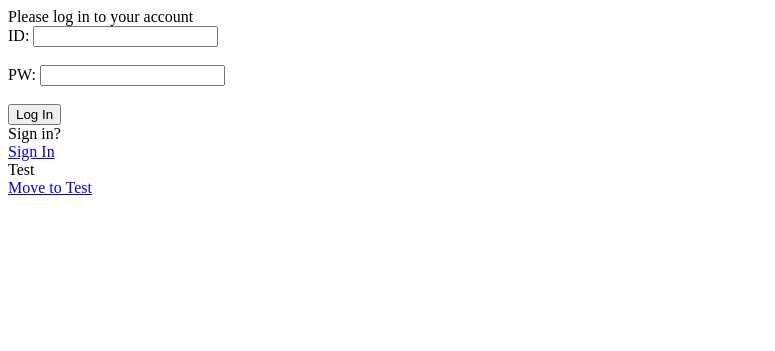
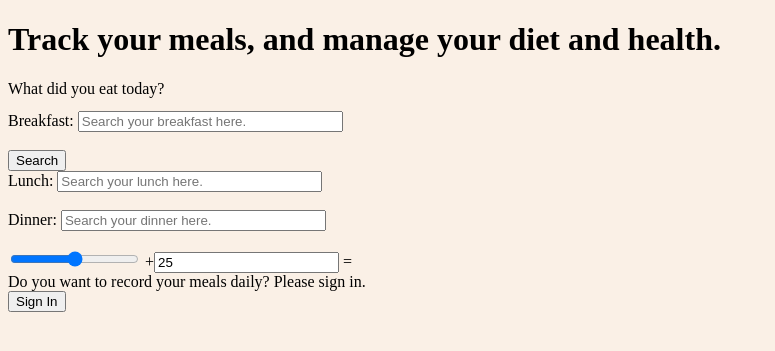
Before and after one commit to nonjang545/HA-Project, a Django app: page / in a window 1280 px wide. Shown: the top 351 px of the page, without its empty margins (0-775 px from the left). Run offline with Django 3.2, Linux system fonts and the light colour scheme.

Commit message:
updated html file with minor edits and css

```diff
--- a/test_website/settings.py
+++ b/test_website/settings.py
@@ -26,7 +26,7 @@ SECRET_KEY = '#$7pvrgdjq@h%cl_61e_yr9r^5qa^-9^#q$i1@jj%t05dyffij'
 # SECURITY WARNING: don't run with debug turned on in production!
 DEBUG = True
 
-ALLOWED_HOSTS = []
+ALLOWED_HOSTS = ['localhost', '127.0.0.1']
 
 
 # Application definition
--- a/test_website/templates/index.html
+++ b/test_website/templates/index.html
@@ -1,27 +1,46 @@
 <!DOCTYPE html>
 <html>
 <head>
+<style>
+    body {
+        background-color: linen;
+    }
+
+
+</style>
 <meta charset="utf-8">
 <title>Home</title>
 </head>
 <body>
-    <div> Please log in to your account </div>
+    <h1> Track your meals, and manage your diet and health. </h1>
+    <div> What did you eat today? </div>
+        <pre></pre>
+
         <form action="/action_page.php">
-            <label for="userID">ID:</label>
-            <input type="text" id="userID" name="userID"><br><br>
-            <label for="userPW">PW:</label>
-            <input type="text" id="userPW" name="userPW"><br><br>
-            <input type="submit" value="Log In">
+            <div class="input-group">
+                <label for="Breakfast">Breakfast:</label>
+                <input type="text" id="Breakfast" name="Breakfast" placeholder="Search your breakfast here." size="30"><br><br>
+
+                    <button class="btn btn-default" type="button">Search</button>
+
+            </div>
+
+            <label for="Lunch">Lunch:</label>
+            <input type="text" id="Lunch" name="Lunch" placeholder="Search your lunch here." size="30"><br><br>
+
+            <label for="Dinner">Dinner:</label>
+            <input type="text" id="Dinner" name="Dinner" placeholder="Search your dinner here." size="30"><br><br>
         </form>
 
-    <div> Sign in? </div>
-        <a href="signin.html">
-           <botton>Sign In</botton>
-        </a>
+        <form oninput="x.value=parseInt(a.value)+parseInt(b.value)">
+            <input type="range" id="a" value="50">
+            +<input type="number" id="b" value="25">
+            =<output name="x" for="a b"></output>
+        </form>
 
-     <div> Test </div>
-        <a href="test.html">
-           <botton>Move to Test</botton>
+    <div> Do you want to record your meals daily? Please sign in. </div>
+        <a href="/signin">
+           <button>Sign In</button>
         </a>
 
     <script>
--- a/test_website/urls.py
+++ b/test_website/urls.py
@@ -22,5 +22,4 @@ urlpatterns = [
     path('admin/', admin.site.urls),
     path('', views.index, name="index"),
     path('signin', views.signin, name="signin"),
-    path('', views.test, name="test"),
 ]
--- a/test_website/views.py
+++ b/test_website/views.py
@@ -6,7 +6,5 @@ def index(request):
     return render(request, 'index.html')
 
 def signin(request):
+    print('signin test')
     return render(request, 'signin.html')
-
-def test(request):
-    return render(request, 'test.html')
```
Also changed, not shown: test_website/templates/test.html (deleted).
